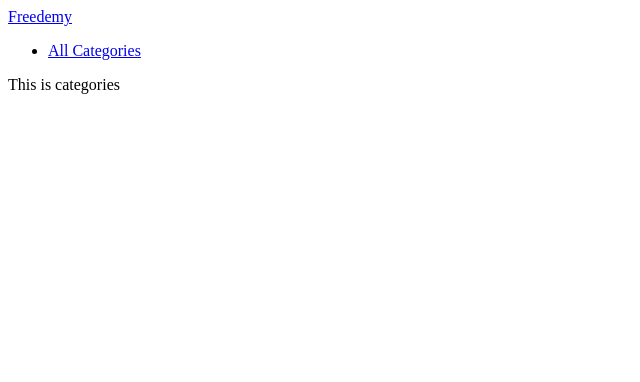
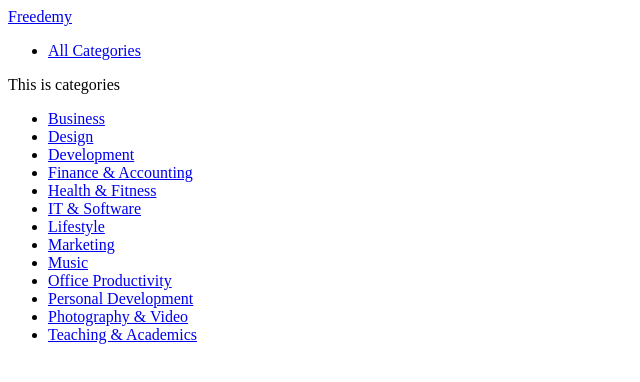
Before and after one commit to SoloNoah/Freedemy, a Next.js app: page /categories in a window 1280 px wide. Shown: the top 382 px of the page, without its empty margins (0-640 px from the left). Built offline with nearby package versions, Linux system fonts and the light colour scheme.

Commit message:
Links in /categories

```diff
--- /dev/null
+++ b/components/link/CourseLink.js
@@ -0,0 +1,14 @@
+import Link from 'next/link';
+
+const CourseLink = (props) => {
+  const { course } = props;
+  const link = `/categories/${course}`;
+  console.log(course);
+  return (
+    <Link href={link}>
+      <a>{course}</a>
+    </Link>
+  );
+};
+
+export default CourseLink;
--- a/pages/categories/index.js
+++ b/pages/categories/index.js
@@ -1,12 +1,26 @@
-import Head from "next/head";
+import Head from 'next/head';
+
+import CourseLink from '../../components/link/CourseLink';
+
+import { getAllCourses } from '../../category-data/category';
 
 export default function Categories() {
+  const allCategory = getAllCourses();
   return (
     <div>
       <Head>
         <title>Freedemy | Categories</title>
       </Head>
       <div>This is categories</div>
+      <ul>
+        {allCategory.map((course) => {
+          return (
+            <li key={course.id}>
+              <CourseLink course={course.title}></CourseLink>
+            </li>
+          );
+        })}
+      </ul>
     </div>
   );
 }
```
